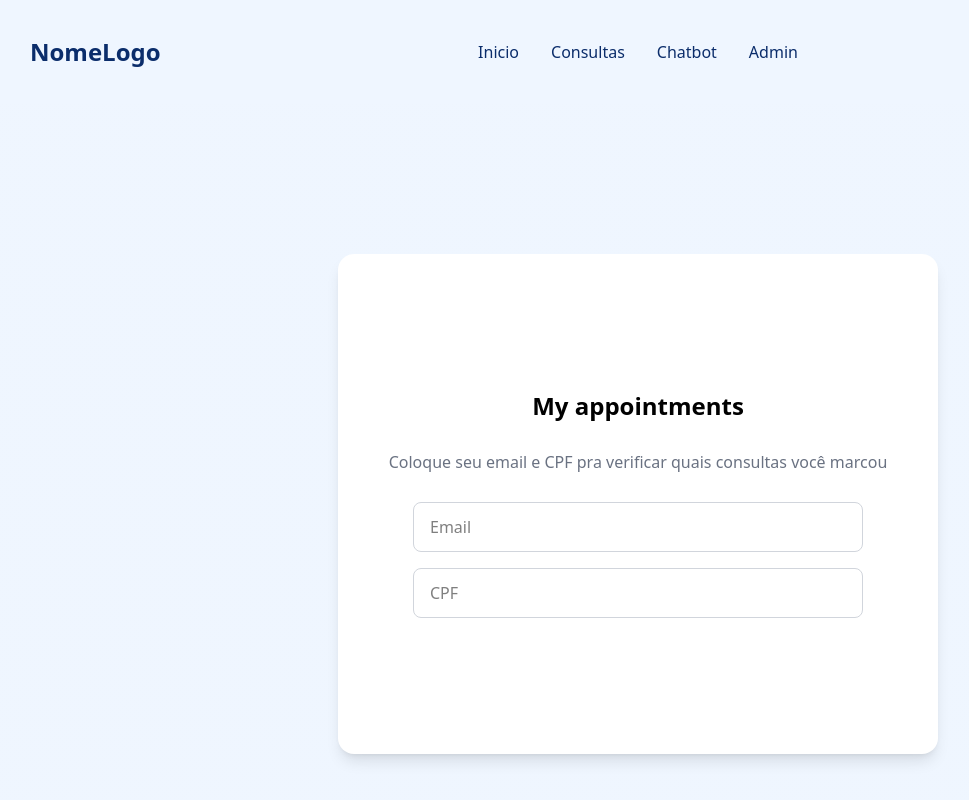
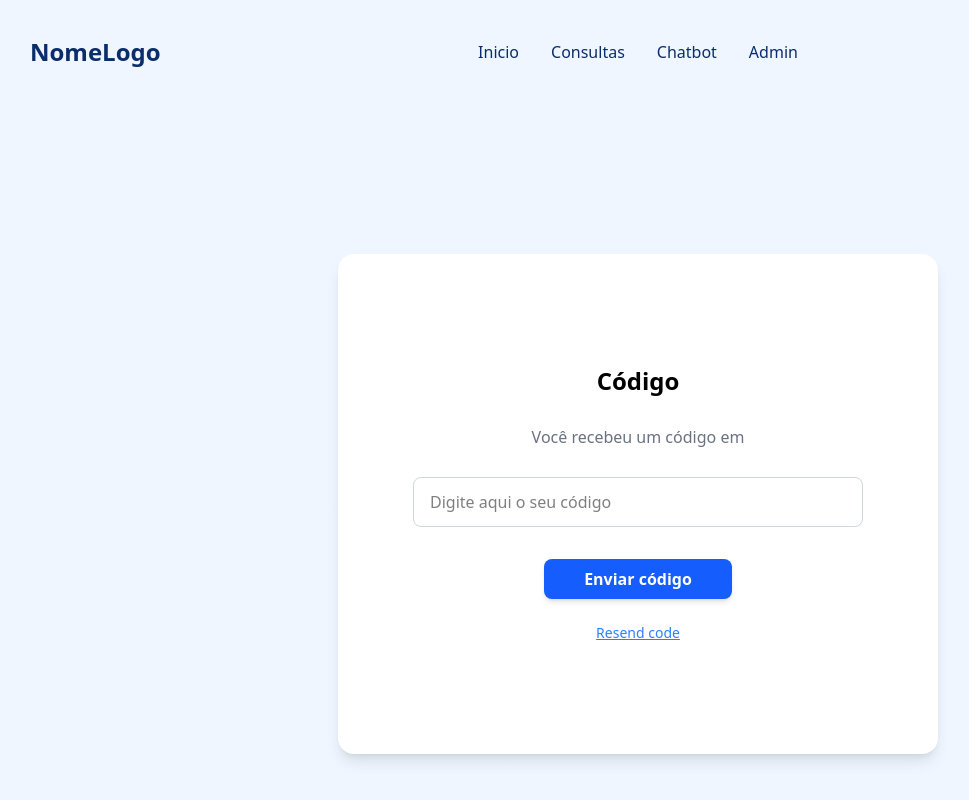
Before and after one commit to igormooura/ChatBot, a React (Vite) app in the folder frontend/: page /login in a window 1280 px wide. Shown: the top 800 px of the page, without its empty margins (2-971 px from the left). Built offline with nearby package versions, Linux system fonts and the light colour scheme.

Commit message:
feat: added code mode and email mode, w temporary functions

```diff
--- a/frontend/src/pages/LoginPage.tsx
+++ b/frontend/src/pages/LoginPage.tsx
@@ -1,5 +1,4 @@
-// src/pages/LoginPage.tsx
-import { useState, type ChangeEvent } from "react";
+import { useState, type ChangeEvent, type MouseEvent } from "react";
 import Background from "../components/Background/Background";
 import Box from "../components/Box/Box";
 import Header from "../components/Header/Header";
@@ -8,17 +7,44 @@ import Input from "../components/Inputs/Input";
 const maskCpf = (v: string) => {
   const digits = v.replace(/\D/g, "").slice(0, 11); // mantém só números (máx. 11)
   return digits
-    .replace(/(\d{3})(\d)/, "$1.$2")        // 123456 → 123.456
-    .replace(/(\d{3})(\d)/, "$1.$2")        // 123.456789 → 123.456.789
+    .replace(/(\d{3})(\d)/, "$1.$2") // 123456 → 123.456
+    .replace(/(\d{3})(\d)/, "$1.$2") // 123.456789 → 123.456.789
     .replace(/(\d{3})(\d{1,2})$/, "$1-$2"); // 123.456.78901 → 123.456.789-01
 };
 
 const LoginPage = () => {
+  const [step, setStep] = useState<"email" | "code">("code");
   const [email, setEmail] = useState("");
+  const [code, setCode] = useState("");
   const [cpf, setCpf] = useState("");
+  const [loading, setLoading] = useState(false);
 
   const handleCpfChange = (e: ChangeEvent<HTMLInputElement>) =>
     setCpf(maskCpf(e.target.value));
+
+  const handleSendCode = async (e: MouseEvent<HTMLButtonElement>) => {
+    // TEMPORÁRIO!!!!
+    e.preventDefault();
+
+    if (!email.includes("@")) {
+      alert("Digite um email válido!");
+      return;
+    }
+    if (cpf.length !== 14) {
+      alert("Digite um CPF válido no formato 000.000.000-00");
+      return;
+    }
+
+    setLoading(true);
+    try {
+      await new Promise((resolve) => setTimeout(resolve, 2000));
+      alert("Código enviado para o seu email!");
+    } catch {
+      alert("Erro ao enviar código. Tente novamente.");
+    } finally {
+      setLoading(false);
+    }
+  };
 
   return (
     <>
@@ -26,9 +52,16 @@ const LoginPage = () => {
       <Background>
         <div className="flex justify-center items-center min-h-screen">
           <Box>
-
-          <h1 className="font-bold text-2xl"> My appointments </h1>
-          <p className="text-gray-500 p-3"> Coloque seu email e CPF pra verificar quais consultas você marcou</p>
+            {step === "email" && (
+              <>
+                <h1 className="font-bold text-2xl"> Minhas consultas </h1>
+                <p className="text-gray-500 p-3">
+                  Coloque seu email e CPF pra verificar quais consultas você
+                  marcou
+                </p>
+                <p className="text-gray-500 p-3">
+                  Você receberá um código no seu email para garantir seu login.
+                </p>
 
                 <Input
                   placeholder="Email"
@@ -40,16 +73,62 @@ const LoginPage = () => {
 
                 <Input
                   placeholder="CPF"
-              inputMode="numeric"          // faz o teclado numérico abrir no mobile
+                  inputMode="numeric" // faz o teclado numérico abrir no mobile
                   value={cpf}
                   required
                   onChange={handleCpfChange}
                   pattern={
-                cpf.length === 14 // só aplica pattern quando completo
+                    cpf.length === 14
                       ? "^(?!^(\\d)\\1{10}$)\\d{3}\\.\\d{3}\\.\\d{3}-\\d{2}$"
                       : undefined
                   }
                 />
+
+                <button
+                  className="btn-primary mt-4 bg-blue-600 text-white font-semibold px-10 py-2 rounded-lg
+                            shadow-md transition duration-300 ease-in-out hover:bg-blue-700"
+                  disabled={loading}
+                  onClick={handleSendCode}
+                >
+                  {loading ? "Enviando..." : "Enviar código"}
+                </button>
+              </>
+            )}
+
+            {step === "code" && (
+              <>
+                <h1 className="font-bold text-2xl"> Código </h1>
+                <p className="text-gray-500 p-3">
+                  {" "}
+                  Você recebeu um código em {email}
+                </p>
+
+                <Input
+                  placeholder="Digite aqui o seu código"
+                  type="numeric"
+                  value={code}
+                  required
+                  onChange={(e) => setEmail(e.target.value)}
+                />
+
+                <button
+                  className="btn-primary mt-4 bg-blue-600 text-white font-semibold px-10 py-2 rounded-lg
+                            shadow-md transition duration-300 ease-in-out hover:bg-blue-700"
+                  disabled={loading}
+                  onClick={handleSendCode}
+                >
+                  {loading ? "Enviando..." : "Enviar código"}
+                </button>
+
+                <button
+                  className="text-sm text-blue-500 underline mt-2"
+                  disabled={loading}
+                  onClick={handleSendCode}
+                >
+                  Resend code
+                </button>
+              </>
+            )}
           </Box>
         </div>
       </Background>
```
Lines whose indentation alone changed are shown as unchanged.
